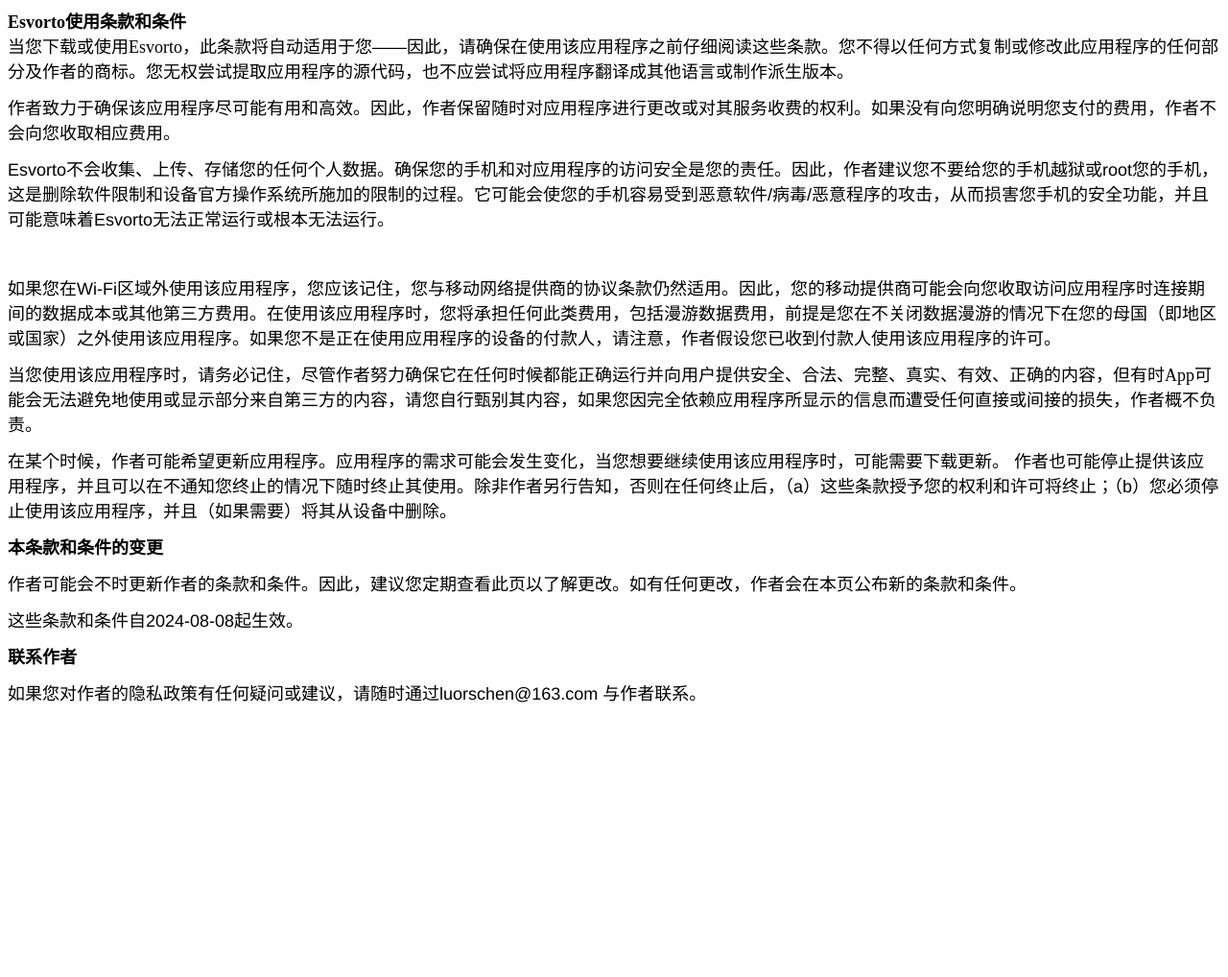
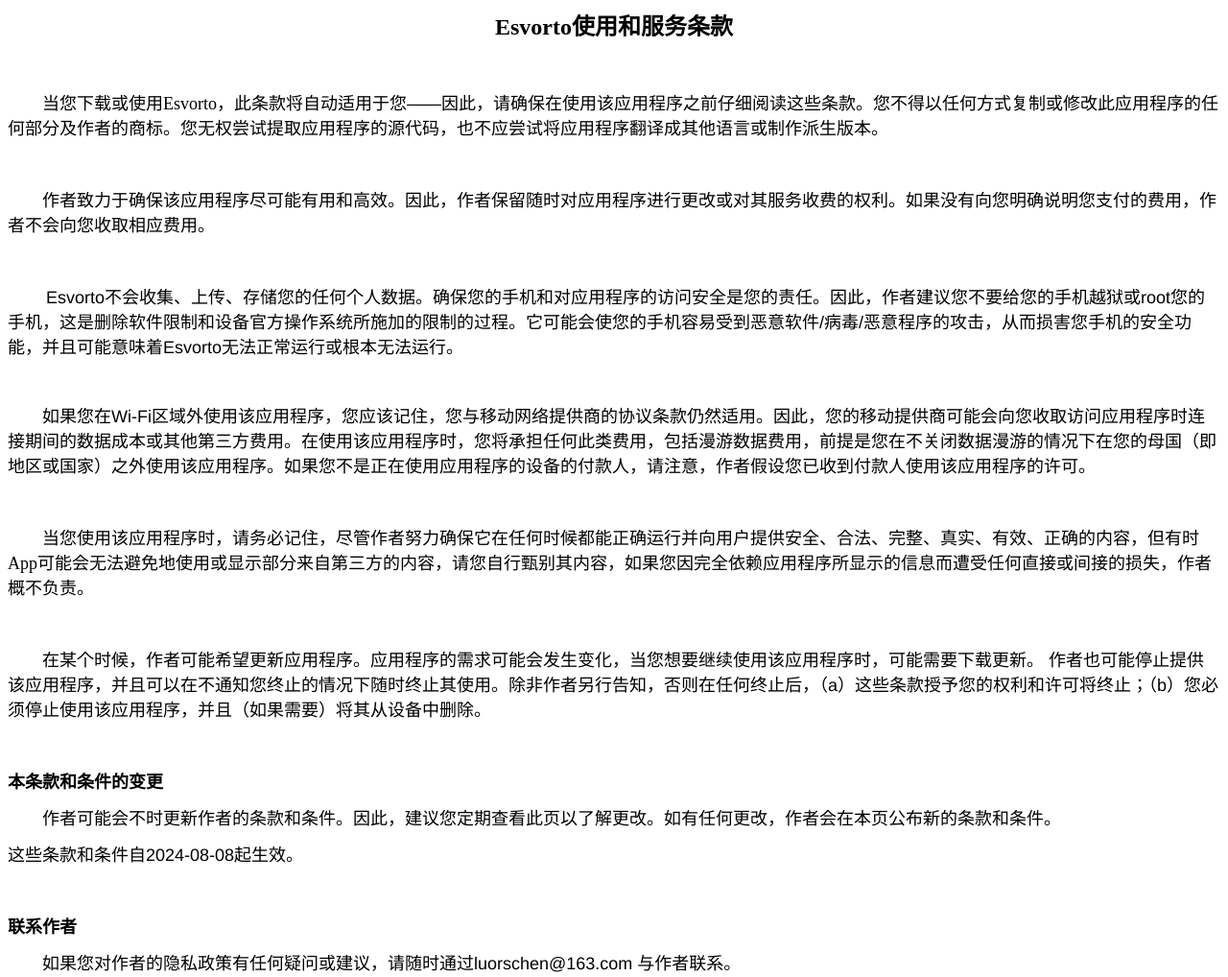
Before and after one commit to luorschen/esvorto_privacy_policy.github.io, a plain HTML site: page index.html in a window 1280 px wide. Shown: the whole page at 96% size. Before the commit the page ends 800 px from the top, so only its background shows below. Drawn offline with Linux system fonts and the light colour scheme.

Commit message:
Update index.html

```diff
--- a/index.html
+++ b/index.html
@@ -7,28 +7,40 @@
   <meta name="Generator" content="Cocoa HTML Writer">
   <meta name="CocoaVersion" content="2487.7">
   <style type="text/css">
-    p.p1 {margin: 0.0px 0.0px 0.0px 0.0px; font: 18.0px 'PingFang SC Semibold'; -webkit-text-stroke: #000000}
-    p.p2 {margin: 0.0px 0.0px 12.0px 0.0px; font: 18.0px 'PingFang SC'; -webkit-text-stroke: #000000}
-    p.p3 {margin: 0.0px 0.0px 12.0px 0.0px; font: 18.0px 'Helvetica Neue'; -webkit-text-stroke: #000000; min-height: 22.0px}
-    p.p4 {margin: 0.0px 0.0px 12.0px 0.0px; font: 18.0px 'PingFang SC Semibold'; -webkit-text-stroke: #000000}
-    span.s1 {font: 18.0px 'PingFang SC'; font-kerning: none}
-    span.s2 {font-kerning: none}
-    span.s3 {font: 18.0px 'Helvetica Neue'; font-kerning: none}
+    p.p1 {margin: 0.0px 0.0px 0.0px 0.0px; text-align: center; font: 24.0px 'PingFang SC Semibold'; -webkit-text-stroke: #000000}
+    p.p2 {margin: 0.0px 0.0px 0.0px 0.0px; font: 18.0px 'PingFang SC Semibold'; -webkit-text-stroke: #000000; min-height: 25.0px}
+    p.p3 {margin: 0.0px 0.0px 12.0px 0.0px; font: 18.0px 'PingFang SC'; -webkit-text-stroke: #000000}
+    p.p4 {margin: 0.0px 0.0px 12.0px 0.0px; font: 18.0px 'PingFang SC'; -webkit-text-stroke: #000000; min-height: 25.0px}
+    p.p5 {margin: 0.0px 0.0px 12.0px 0.0px; font: 18.0px 'Helvetica Neue'; -webkit-text-stroke: #000000; min-height: 22.0px}
+    p.p6 {margin: 0.0px 0.0px 12.0px 0.0px; font: 18.0px 'PingFang SC Semibold'; -webkit-text-stroke: #000000}
+    span.s1 {font: 24.0px 'PingFang SC'; font-kerning: none}
+    span.s2 {font: 18.0px 'PingFang SC'; font-kerning: none}
+    span.s3 {font-kerning: none}
+    span.s4 {font: 18.0px 'Helvetica Neue'; font-kerning: none}
+    span.Apple-tab-span {white-space:pre}
   </style>
 </head>
 <body>
-<p class="p1"><span class="s1"><b>Esvorto使用条款和条件</b></span></p>
-<p class="p2"><span class="s2">当您下载或使用Esvorto，此条款将自动适用于您</span><span class="s3">——</span><span class="s2">因此，请确保在使用该应用程序之前仔细阅读这些条款。您不得以任何方式复制或修改此应用程序的任何部分及作者的商标。您无权尝试提取应用程序的源代码，也不应尝试将应用程序翻译成其他语言或制作派生版本。</span></p>
-<p class="p2"><span class="s2">作者致力于确保该应用程序尽可能有用和高效。因此，作者保留随时对应用程序进行更改或对其服务收费的权利。如果没有向您明确说明您支付的费用，作者不会向您收取相应费用。</span></p>
-<p class="p2"><span class="s3">Esvorto</span><span class="s2">不会收集、上传、存储您的任何个人数据。确保您的手机和对应用程序的访问安全是您的责任。因此，作者建议您不要给您的手机越狱或</span><span class="s3">root</span><span class="s2">您的手机，这是删除软件限制和设备官方操作系统所施加的限制的过程。它可能会使您的手机容易受到恶意软件</span><span class="s3">/</span><span class="s2">病毒</span><span class="s3">/</span><span class="s2">恶意程序的攻击，从而损害您手机的安全功能，并且可能意味着</span><span class="s3">Esvorto</span><span class="s2">无法正常运行或根本无法运行。</span></p>
-<p class="p3"><span class="s2"></span><br></p>
-<p class="p2"><span class="s2">如果您在</span><span class="s3">Wi-Fi</span><span class="s2">区域外使用该应用程序，您应该记住，您与移动网络提供商的协议条款仍然适用。因此，您的移动提供商可能会向您收取访问应用程序时连接期间的数据成本或其他第三方费用。在使用该应用程序时，您将承担任何此类费用，包括漫游数据费用，前提是您在不关闭数据漫游的情况下在您的母国（即地区或国家）之外使用该应用程序。如果您不是正在使用应用程序的设备的付款人，请注意，作者假设您已收到付款人使用该应用程序的许可。</span></p>
-<p class="p2"><span class="s2">当您使用该应用程序时，请务必记住，尽管作者努力确保它在任何时候都能正确运行并向用户提供安全、合法、完整、真实、有效、正确的内容，但有时App可能会无法避免地使用或显示部分来自第三方的内容，请您自行甄别其内容，如果您因完全依赖应用程序所显示的信息而遭受任何直接或间接的损失，作者概不负责。</span></p>
-<p class="p2"><span class="s2">在某个时候，作者可能希望更新应用程序。应用程序的需求可能会发生变化，当您想要继续使用该应用程序时，可能需要下载更新。</span><span class="s3"> </span><span class="s2">作者也可能停止提供该应用程序，并且可以在不通知您终止的情况下随时终止其使用。除非作者另行告知，否则在任何终止后，（</span><span class="s3">a</span><span class="s2">）这些条款授予您的权利和许可将终止；（</span><span class="s3">b</span><span class="s2">）您必须停止使用该应用程序，并且（如果需要）将其从设备中删除。</span></p>
-<p class="p4"><span class="s1"><b>本条款和条件的变更</b></span></p>
-<p class="p2"><span class="s2">作者可能会不时更新作者的条款和条件。因此，建议您定期查看此页以了解更改。如有任何更改，作者会在本页公布新的条款和条件。</span></p>
-<p class="p2"><span class="s2">这些条款和条件自</span><span class="s3">2024-08-08</span><span class="s2">起生效。</span></p>
-<p class="p4"><span class="s1"><b>联系作者</b></span></p>
-<p class="p2"><span class="s2">如果您对作者的隐私政策有任何疑问或建议，请随时通过</span><span class="s3">luorschen@163.com </span><span class="s2">与作者联系。</span></p>
+<p class="p1"><span class="s1"><b>Esvorto使用和服务条款</b></span></p>
+<p class="p2"><span class="s2"><b></b></span><br></p>
+<p class="p2"><span class="s2"><b></b></span><br></p>
+<p class="p3"><span class="s3"><span class="Apple-tab-span">	</span>当您下载或使用Esvorto，此条款将自动适用于您</span><span class="s4">——</span><span class="s3">因此，请确保在使用该应用程序之前仔细阅读这些条款。您不得以任何方式复制或修改此应用程序的任何部分及作者的商标。您无权尝试提取应用程序的源代码，也不应尝试将应用程序翻译成其他语言或制作派生版本。</span></p>
+<p class="p4"><span class="s3"></span><br></p>
+<p class="p3"><span class="s3"><span class="Apple-tab-span">	</span>作者致力于确保该应用程序尽可能有用和高效。因此，作者保留随时对应用程序进行更改或对其服务收费的权利。如果没有向您明确说明您支付的费用，作者不会向您收取相应费用。</span></p>
+<p class="p4"><span class="s3"></span><br></p>
+<p class="p3"><span class="s4"><span class="Apple-tab-span">	</span>Esvorto</span><span class="s3">不会收集、上传、存储您的任何个人数据。确保您的手机和对应用程序的访问安全是您的责任。因此，作者建议您不要给您的手机越狱或</span><span class="s4">root</span><span class="s3">您的手机，这是删除软件限制和设备官方操作系统所施加的限制的过程。它可能会使您的手机容易受到恶意软件</span><span class="s4">/</span><span class="s3">病毒</span><span class="s4">/</span><span class="s3">恶意程序的攻击，从而损害您手机的安全功能，并且可能意味着</span><span class="s4">Esvorto</span><span class="s3">无法正常运行或根本无法运行。</span></p>
+<p class="p5"><span class="s3"></span><br></p>
+<p class="p3"><span class="s3"><span class="Apple-tab-span">	</span>如果您在</span><span class="s4">Wi-Fi</span><span class="s3">区域外使用该应用程序，您应该记住，您与移动网络提供商的协议条款仍然适用。因此，您的移动提供商可能会向您收取访问应用程序时连接期间的数据成本或其他第三方费用。在使用该应用程序时，您将承担任何此类费用，包括漫游数据费用，前提是您在不关闭数据漫游的情况下在您的母国（即地区或国家）之外使用该应用程序。如果您不是正在使用应用程序的设备的付款人，请注意，作者假设您已收到付款人使用该应用程序的许可。</span></p>
+<p class="p4"><span class="s3"></span><br></p>
+<p class="p3"><span class="s3"><span class="Apple-tab-span">	</span>当您使用该应用程序时，请务必记住，尽管作者努力确保它在任何时候都能正确运行并向用户提供安全、合法、完整、真实、有效、正确的内容，但有时App可能会无法避免地使用或显示部分来自第三方的内容，请您自行甄别其内容，如果您因完全依赖应用程序所显示的信息而遭受任何直接或间接的损失，作者概不负责。</span></p>
+<p class="p4"><span class="s3"></span><br></p>
+<p class="p3"><span class="s3"><span class="Apple-tab-span">	</span>在某个时候，作者可能希望更新应用程序。应用程序的需求可能会发生变化，当您想要继续使用该应用程序时，可能需要下载更新。</span><span class="s4"> </span><span class="s3">作者也可能停止提供该应用程序，并且可以在不通知您终止的情况下随时终止其使用。除非作者另行告知，否则在任何终止后，（</span><span class="s4">a</span><span class="s3">）这些条款授予您的权利和许可将终止；（</span><span class="s4">b</span><span class="s3">）您必须停止使用该应用程序，并且（如果需要）将其从设备中删除。</span></p>
+<p class="p4"><span class="s3"></span><br></p>
+<p class="p6"><span class="s2"><b>本条款和条件的变更</b></span></p>
+<p class="p3"><span class="s3"><span class="Apple-tab-span">	</span>作者可能会不时更新作者的条款和条件。因此，建议您定期查看此页以了解更改。如有任何更改，作者会在本页公布新的条款和条件。</span></p>
+<p class="p3"><span class="s3">这些条款和条件自</span><span class="s4">2024-08-08</span><span class="s3">起生效。</span></p>
+<p class="p4"><span class="s3"></span><br></p>
+<p class="p6"><span class="s2"><b>联系作者</b></span></p>
+<p class="p3"><span class="s3"><span class="Apple-tab-span">	</span>如果您对作者的隐私政策有任何疑问或建议，请随时通过</span><span class="s4">luorschen@163.com </span><span class="s3">与作者联系。</span></p>
 </body>
 </html>
```
